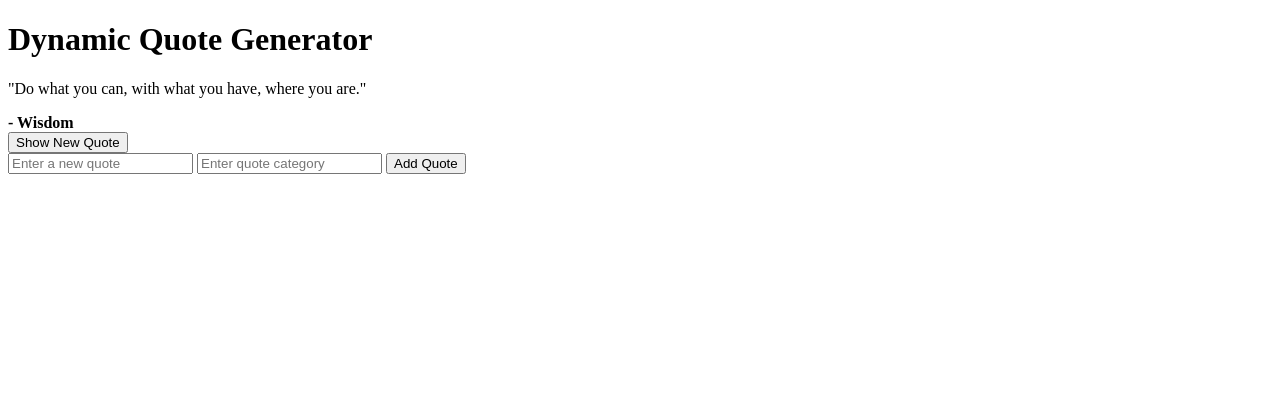
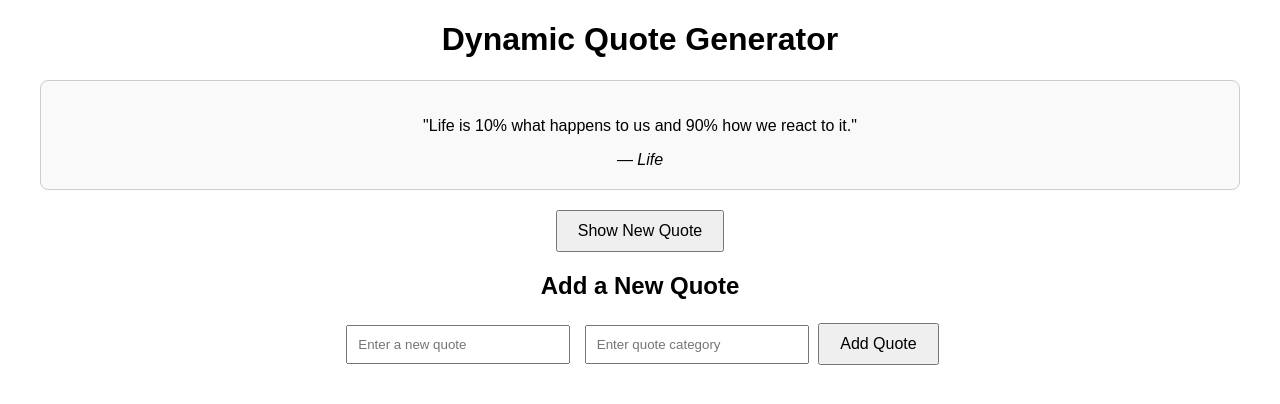
Before and after one commit to WutangLord/alx_fe_javascript, a plain HTML site: page index.html in a window 1280 px wide. Drawn offline with Linux system fonts and the light colour scheme.

Commit message:
modifications to DOM

```diff
--- a/index.html
+++ b/index.html
@@ -4,14 +4,46 @@
     <meta charset="UTF-8">
     <meta name="viewport" content="width=device-width, initial-scale=1.0">
     <title>Dynamic Quote Generator</title>
+    <style>
+        body {
+            font-family: Arial, sans-serif;
+            text-align: center;
+            margin: 20px;
+        }
+        #quoteDisplay {
+            margin: 20px;
+            padding: 20px;
+            border: 1px solid #ccc;
+            border-radius: 8px;
+            background-color: #f9f9f9;
+        }
+        #newQuote {
+            padding: 10px 20px;
+            font-size: 16px;
+            cursor: pointer;
+        }
+        #addQuoteForm {
+            margin-top: 20px;
+        }
+        input {
+            padding: 10px;
+            margin: 5px;
+            width: 200px;
+        }
+        button {
+            padding: 10px 20px;
+            font-size: 16px;
+            cursor: pointer;
+        }
+    </style>
 </head>
 <body>
     <h1>Dynamic Quote Generator</h1>
-
-    <div id="quoteDisplay"></div>
+    <div id="quoteDisplay">Click "Show New Quote" to see a random quote!</div>
     <button id="newQuote">Show New Quote</button>
 
-    <div>
+    <div id="addQuoteForm">
+        <h2>Add a New Quote</h2>
         <input id="newQuoteText" type="text" placeholder="Enter a new quote" />
         <input id="newQuoteCategory" type="text" placeholder="Enter quote category" />
         <button onclick="addQuote()">Add Quote</button>
--- a/script.js
+++ b/script.js
@@ -1,37 +1,61 @@
-document.addEventListener("DOMContentLoaded", function () {
-    const quotes = [
-        { text: "The only limit to our realization of tomorrow is our doubts of today.", category: "Motivation" },
-        { text: "In the middle of every difficulty lies opportunity.", category: "Inspiration" },
-        { text: "Do what you can, with what you have, where you are.", category: "Wisdom" }
-    ];
+// Initialize an array of quote objects
+let quotes = [
+    { text: "The only limit to our realization of tomorrow is our doubts of today.", category: "Inspiration" },
+    { text: "Do what you can, with what you have, where you are.", category: "Motivation" },
+    { text: "Life is 10% what happens to us and 90% how we react to it.", category: "Life" }
+];
 
-    const quoteDisplay = document.getElementById("quoteDisplay");
-    const newQuoteBtn = document.getElementById("newQuote");
+// Select DOM elements
+const quoteDisplay = document.getElementById('quoteDisplay');
+const newQuoteButton = document.getElementById('newQuote');
 
-    function showRandomQuote() {
-        const randomIndex = Math.floor(Math.random() * quotes.length);
-        const quote = quotes[randomIndex];
-
-        // Using innerHTML to ensure correct rendering
-        quoteDisplay.innerHTML = `<p>"${quote.text}"</p><strong>- ${quote.category}</strong>`;
+// Function to display a random quote
+function showRandomQuote() {
+    if (quotes.length === 0) {
+        quoteDisplay.innerHTML = "No quotes available. Add a new quote!";
+        return;
     }
 
-    function addQuote() {
-        const newQuoteText = document.getElementById("newQuoteText").value.trim();
-        const newQuoteCategory = document.getElementById("newQuoteCategory").value.trim();
+    // Get a random quote from the array
+    const randomIndex = Math.floor(Math.random() * quotes.length);
+    const randomQuote = quotes[randomIndex];
 
-        if (newQuoteText && newQuoteCategory) {
-            quotes.push({ text: newQuoteText, category: newQuoteCategory });
-            document.getElementById("newQuoteText").value = "";
-            document.getElementById("newQuoteCategory").value = "";
-            alert("Quote added successfully!");
-        } else {
-            alert("Please enter both a quote and a category.");
-        }
+    // Display the quote and its category
+    quoteDisplay.innerHTML = `
+        <p>"${randomQuote.text}"</p>
+        <em>— ${randomQuote.category}</em>
+    `;
+}
+
+// Function to add a new quote
+function addQuote() {
+    const newQuoteText = document.getElementById('newQuoteText').value.trim();
+    const newQuoteCategory = document.getElementById('newQuoteCategory').value.trim();
+
+    if (newQuoteText === '' || newQuoteCategory === '') {
+        alert('Please enter both a quote and a category!');
+        return;
     }
 
-    newQuoteBtn.addEventListener("click", showRandomQuote);
+    // Create a new quote object
+    const newQuote = {
+        text: newQuoteText,
+        category: newQuoteCategory
+    };
 
-    // Initial quote display
-    showRandomQuote();
-});
+    // Add the new quote to the array
+    quotes.push(newQuote);
+
+    // Clear the input fields
+    document.getElementById('newQuoteText').value = '';
+    document.getElementById('newQuoteCategory').value = '';
+
+    // Notify the user
+    alert('Quote added successfully!');
+}
+
+// Event listener for the "Show New Quote" button
+newQuoteButton.addEventListener('click', showRandomQuote);
+
+// Display a random quote when the page loads
+document.addEventListener('DOMContentLoaded', showRandomQuote);
```
